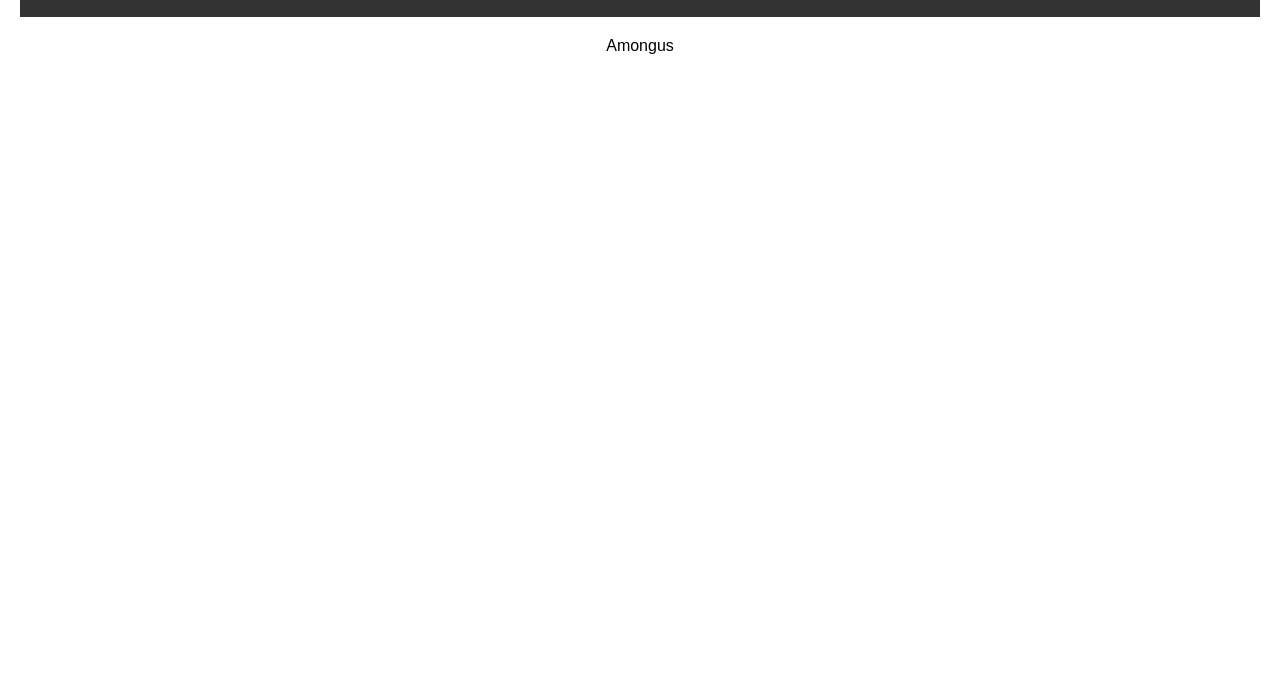
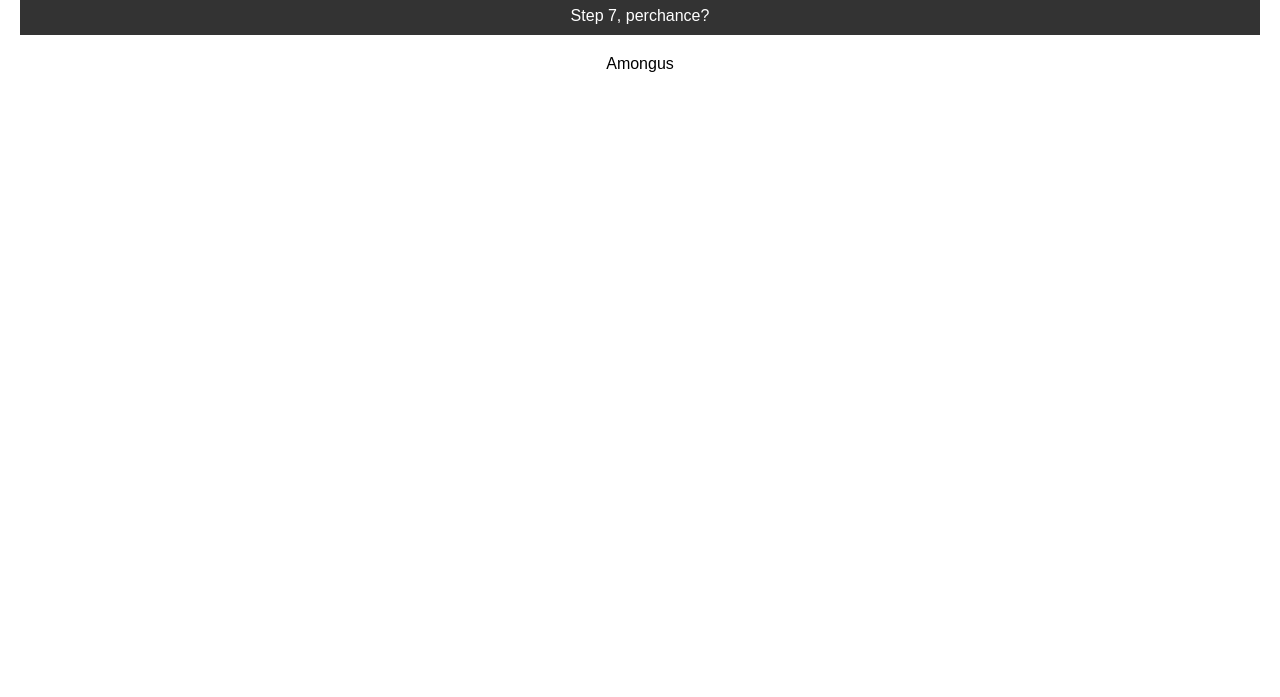
Before and after one commit to gwjanicki/gjanicki.github.io, a plain HTML site: page index.html in a window 1280 px wide. Shown: the part 103-800 px from the top of the page. Drawn offline with Linux system fonts and the light colour scheme.

Commit message:
Update index.html

```diff
--- a/index.html
+++ b/index.html
@@ -25,6 +25,7 @@
 
     <header>
         <h1>Lego Fortnite</h1>
+        <text>Step 7, perchance?</text>
     </header>
 
     <main>
```
